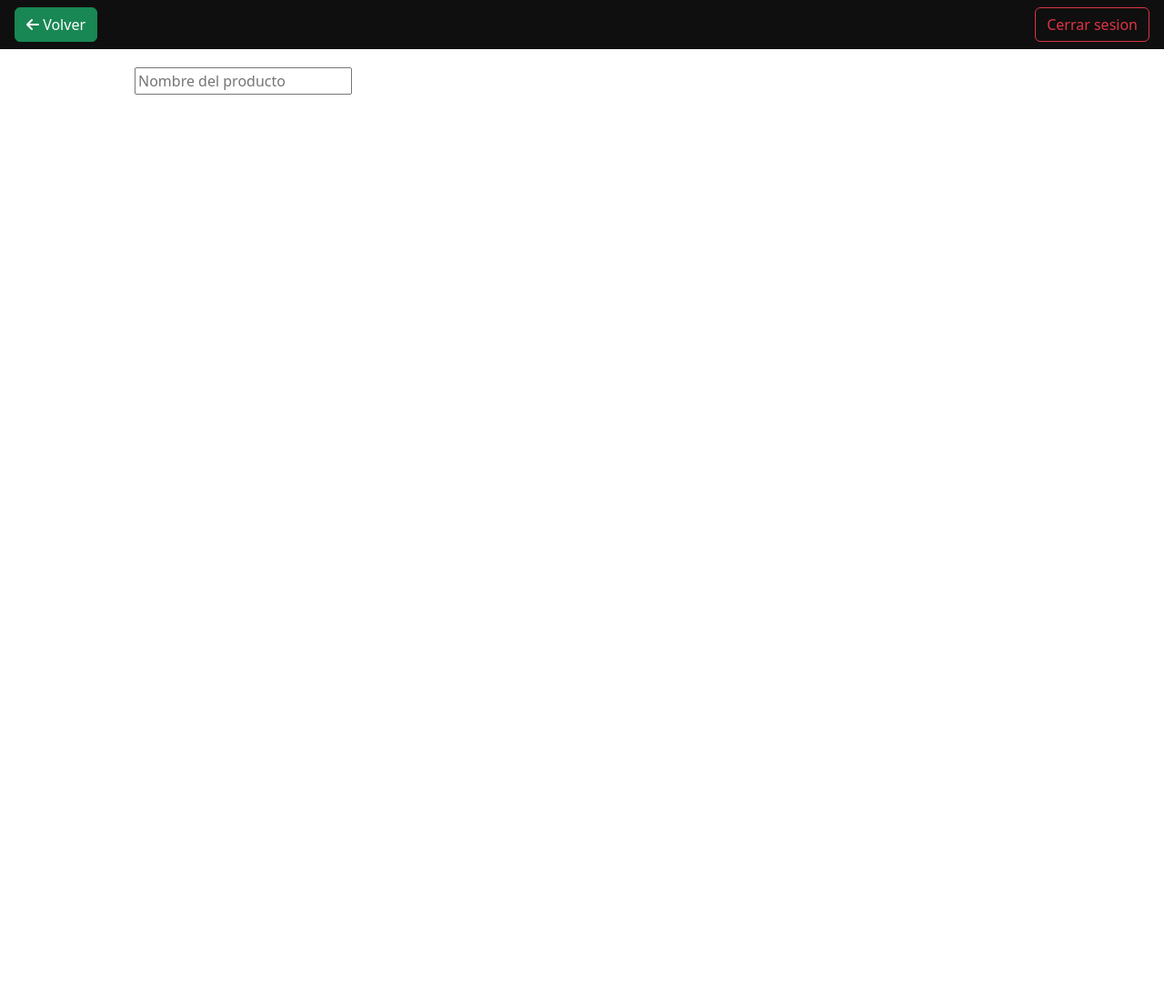
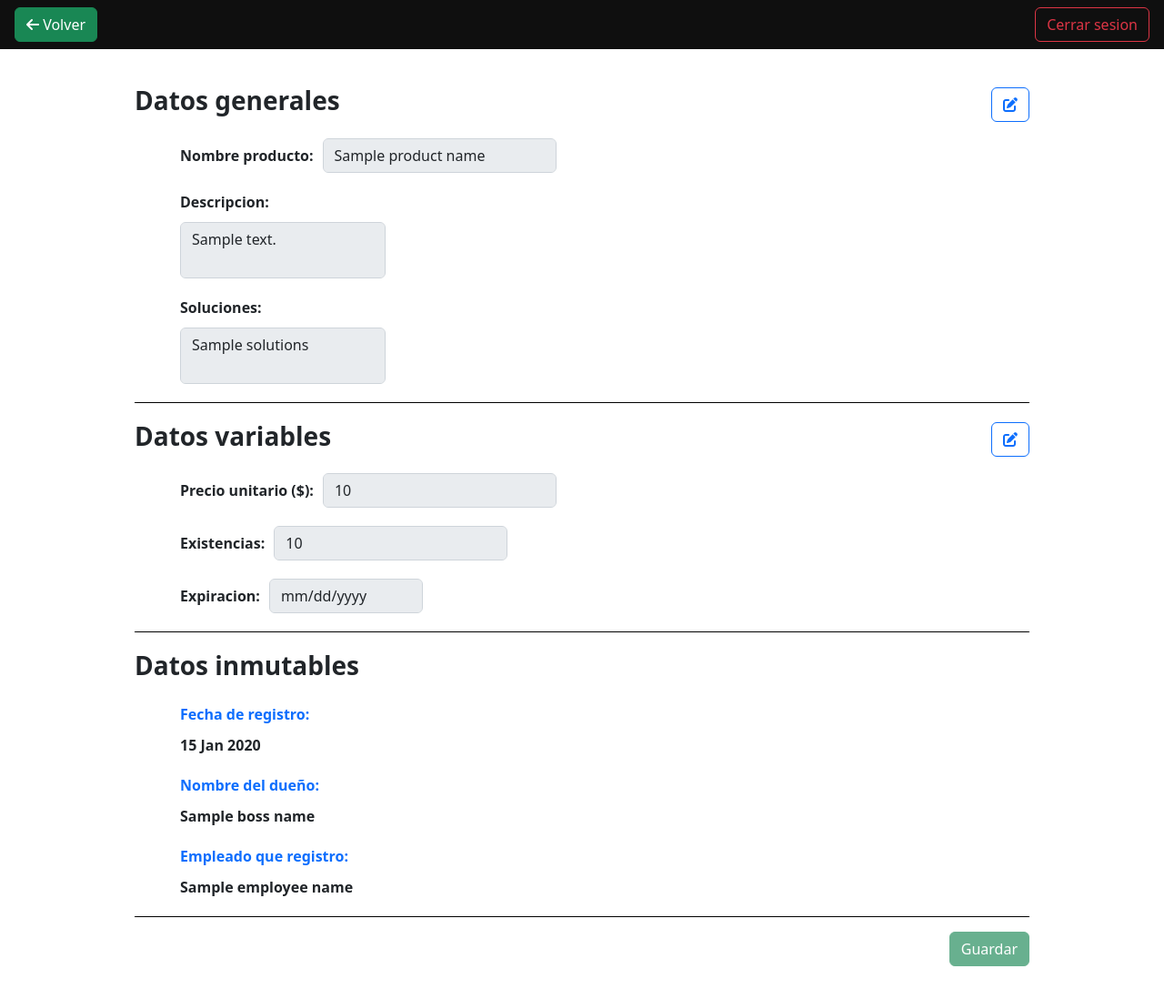
Before and after one commit to Ju4nM/FWS, a Node project: template src/views/product.ejs in a window 1280 px wide. Shown: the whole page at 91% size. Before the commit the page ends 800 px from the top, so only its background shows below. Run offline with Node 20 templates, Linux system fonts and the light colour scheme; the template is opened without the code that fills it: most values are stand-ins (such as "Sample title", 1, 10 or a date in 2020); some libraries are stand-ins or nearby versions.

Commit message:
Editar productos terminado

```diff
--- a/public/js/account/account.js
+++ b/public/js/account/account.js
@@ -1,4 +1,3 @@
-import EditButton from "./editButton.js";
 import SaveButton from "./saveButton.js";
 
 document.addEventListener("DOMContentLoaded", () => {
--- a/public/js/account/editButton.js
+++ b/public/js/account/editButton.js
@@ -1,9 +1,9 @@
 export default class EditButton {
 
-    constructor (idButton, typeFields, fnForEvent) {
+    constructor (idButton, selector, fnForEvent) {
         this.editButton = document.getElementById(idButton);
         this.dataCard = this.editButton.parentElement.parentElement;
-        this.fields = Array.from(this.dataCard.querySelectorAll(`input[type=${typeFields}]`));
+        this.fields = Array.from(this.dataCard.querySelectorAll(selector));
         this.fnForEvent = fnForEvent;
         this.isEditing = false;
 
--- /dev/null
+++ b/public/js/product/product.js
@@ -0,0 +1,20 @@
+import EditButton from "../account/editButton.js";
+import SaveButton from "./saveButton.js";
+
+document.addEventListener("DOMContentLoaded", () => {
+
+    let productId = document.getElementById("productId").value;
+    const btnSave = document.getElementById("btnSave");
+    const saveButton = new SaveButton("productForm", productId, btnSave);
+
+    let generalData = new EditButton ("generalData", "input[type=text], textarea", btnEditHandler);
+    let variableData = new EditButton ("variableData", "input", btnEditHandler);
+
+    saveButton.addEditButton(generalData);
+    saveButton.addEditButton(variableData);
+
+    function btnEditHandler (_, isEditing) {
+        if (isEditing) btnSave.removeAttribute("disabled");
+        saveButton.toggleEdit();
+    }
+});
--- /dev/null
+++ b/public/js/product/saveButton.js
@@ -0,0 +1,76 @@
+import Message from "../message.js";
+
+export default class SaveButton {
+
+    constructor (formId, productId, btnSave) {
+        this.productId = productId;
+        this.form = document.getElementById(formId);
+        this.btnSave = btnSave;
+        this.editButtons = [];
+        this.message = new Message ("message", "closeMsg");
+        this.eventListeners();
+    }
+
+    eventListeners () {
+
+        this.form.addEventListener("submit", e => {
+            e.preventDefault();
+            this.editData();
+        });
+    }
+
+    addEditButton (editButton) {
+        this.editButtons.push(editButton);
+    }
+
+    isButtonsEditMode () {
+        for (let i = 0; i < this.editButtons.length; i++) {
+            let currentButton = this.editButtons[i];
+
+            if (currentButton.getStatus()) return currentButton.getStatus();
+        }
+        return false;
+    }
+
+    toggleEdit () {
+
+        let isEditingMode = this.isButtonsEditMode();
+
+        if (!isEditingMode) {
+            this.btnSave.setAttribute("disabled", "");
+        }
+    }
+
+    editData () {
+
+        let data = new FormData(this.form);
+
+        fetch("/dashboard/product/edit", {
+            method: "POST",
+            body: new URLSearchParams(data)
+        })
+            .then(res => {
+                if (res.ok) {
+                    return res.json();
+                } else {
+                    throw "Error: " + res;
+                }
+            })
+            .then(res => {
+                if (res.status) {
+                    this.message.show(res.msg);
+                    this.setNewData(res.productData);
+                } else {
+                    this.message.showErrors(res.errors);
+                }
+            })
+            .catch(error => console.log(error));
+    }
+
+    setNewData (productData) {
+        let { productName, description, solutions, unitPrice, stock, expirationDate } = productData;
+        this.editButtons[0].setData([productName, description, solutions]);
+        this.editButtons[1].setData([unitPrice, stock, expirationDate]);
+        this.editButtons.forEach(button => button.lock());
+    }
+}
--- a/public/styles/account.css
+++ b/public/styles/account.css
@@ -43,10 +43,15 @@
     width: max-content;
 }
 
-.passwordSection > div > span {
+.passwordSection > div label {
     height: 38px;
     vertical-align: middle;
     line-height: 38px;
+}
+
+.cardContent textarea {
+    resize: none;
+    width: max-content;
 }
 
 .footer {
--- a/public/styles/dashboard.css
+++ b/public/styles/dashboard.css
@@ -381,6 +381,10 @@
 
 @media (max-width: 715px) {
 
+    .FormularioAgregarProducto {
+        width: 96%;
+    }
+
     .dataCard {
         grid-template-columns: repeat(2, 1fr);
     }
--- a/public/styles/product.css
+++ b/public/styles/product.css
@@ -16,3 +16,18 @@
 nav {
     background-color: #0f0f0f;
 }
+
+.dataGroup .data {
+    width: max-content;
+}
+
+.data label {
+    display: flex;
+    align-items: center;
+    gap: 10px;
+    width: max-content;
+}
+
+label input {
+    width: max-content;
+}
--- a/src/controllers/boss.controller.js
+++ b/src/controllers/boss.controller.js
@@ -102,8 +102,8 @@
 
     async updateData (data) {
 
-        let { userId, name, lastName, secondLastName, userName, password, email } = data;
-        password = await Cipher.hash(password);
+        let { userId, name, lastName, secondLastName, userName, password, email, passwordChanged } = data;
+        if (passwordChanged) password = await Cipher.hash(password);
         let result = await this.pool.request()
             .input("name", name)
             .input("lastName", lastName)
--- a/src/controllers/updateData.js
+++ b/src/controllers/updateData.js
@@ -58,6 +58,7 @@
         userData.userName = data.userName;
     }
 
+    userData.passwordChanged = false;
     if (data.hasOwnProperty("password")) {
         if (data.password === userData.password) {
             errors.push("La contraseña es la misma");
@@ -68,8 +69,9 @@
             validation.valPassword(data.password);
         }
         userData.password = data.password;
-        console.log(data.password);
-        console.log(userData);
+        userData.passwordChanged = true;
+        // console.log(data.password);
+        // console.log(userData);
     }
 
     errors = errors.concat(validation.getErrors());
--- a/src/views/product.ejs
+++ b/src/views/product.ejs
@@ -7,8 +7,8 @@
         <link href="https://cdn.jsdelivr.net/npm/bootstrap@5.2.0-beta1/dist/css/bootstrap.min.css" rel="stylesheet" integrity="sha384-0evHe/X+R7YkIZDRvuzKMRqM+OrBnVFBL6DOitfPri4tjfHxaWutUpFmBp4vmVor" crossorigin="anonymous">
         <script src="https://kit.fontawesome.com/5128f6ea7d.js" crossorigin="anonymous"></script>
         <link rel="stylesheet" href="/styles/overlay.css">
-        <link rel="stylesheet" href="/styles/product.css">
-        <!-- <script src="/js/account/account.js" type = "module"></script> -->
+        <link rel="stylesheet" href="/styles/account.css">
+        <script src="/js/product/product.js" type = "module"></script>
         <link rel="icon" href="/img/favicon.svg">
         <title>FWS - <%= productName %></title>
     </head>
@@ -16,7 +16,70 @@
         <nav class="py-2 px-3 d-flex gap-3 justify-content-between sticky-top"><a href = "/dashboard" class="btn btn-success"><i class="fa-solid fa-arrow-left"></i> Volver</a><a href = "/logout" class = "btn btn-outline-danger">Cerrar sesion</a></nav>
         <main>
             <form id = "productForm">
-                <input type="text" name="productName" placeholder="Nombre del producto">
+                <input type="hidden" name="productId" id = "productId" value = "<%= productId %>">
+                <div class="dataCard">
+                    <div class="header pb-3">
+                        <h3 class = "fw-bold">Datos generales</h3>
+                        <button type = "button" id = "generalData" class = "btn btn-outline-primary"><i class="fa-solid fa-pen-to-square"></i></button>
+                    </div>
+                    <div class="cardContent">
+                        <div>
+                            <label for = "productName" class = "fw-bold text-nowrap">Nombre producto: </label>
+                            <input type="text" id = "productName" class = "form-control" name="productName" placeholder="Nombre de producto" value = "<%= productName %>" disabled = "">
+                        </div>
+                        <div class = "flex-column align-items-start">
+                            <label for="description" class = "fw-bold">Descripcion: </label>
+                            <textarea placeholder = "Descripcion" class = "form-control" name="description" id="description" rows="2" disabled = ""><%= description %></textarea>
+                        </div>
+                        <div class = "flex-column align-items-start">
+                            <label for="solutions" class = "fw-bold">Soluciones: </label>
+                            <textarea placeholder = "Soluciones" name="solutions" id="solutions" rows="2" class = "form-control" disabled = ""><%= solutions %></textarea>
+                        </div>
+                    </div>
+                </div>
+
+                <div class="dataCard">
+                    <div class="header pb-3">
+                        <h3 class = "fw-bold">Datos variables</h3>
+                        <button type = "button" id = "variableData" class = "btn btn-outline-primary"><i class="fa-solid fa-pen-to-square"></i></button>
+                    </div>
+                    <div class="cardContent">
+                        <div>
+                            <label for = "unitPrice" class = "fw-bold text-nowrap">Precio unitario ($): </label>
+                            <input type="number" step = "0.5" id = "unitPrice" class = "form-control" name="unitPrice" placeholder="Precio unitario" value = "<%= unitPrice %>" disabled = "">
+                        </div>
+                        <div>
+                            <label for="stock" class = "fw-bold">Existencias: </label>
+                            <input type="number" name="stock" id="stock" value = "<%= stock %>" disabled = "" class = "form-control">
+                        </div>
+                        <div>
+                            <label for="expirationDate" class = "fw-bold">Expiracion: </label>
+                            <input type="date" name="expirationDate" id="expirationDate" value = "<%= expirationDate.split("-").reverse().join("-") %>" class = "form-control" disabled = "">
+                        </div>
+                    </div>
+                </div>
+
+                <div class="dataCard">
+                    <div class="header pb-3">
+                        <h3 class = "fw-bold">Datos inmutables</h3>
+                    </div>
+                    <div class="cardContent">
+                        <div class = "flex-column align-items-start">
+                            <span class = "fw-bold text-nowrap text-primary">Fecha de registro: </span><span class = "fw-bold"><%= creationDate %></span>
+                        </div>
+                        <div class = "flex-column align-items-start">
+                            <span class = "fw-bold text-nowrap text-primary">Nombre del dueño: </span><span class = "fw-bold"><%= bossName %></span>
+                        </div>
+                        <% if (employeeName !== null) { %>
+                            <div class = "flex-column align-items-start">
+                                <span class = "fw-bold text-primary text-nowrap">Empleado que registro: </span> <span class = "fw-bold"><%= employeeName %></span>
+                            </div>
+                        <% } %>
+                    </div>
+                </div>
+                <div class="d-flex py-3 justify-content-end">
+                    <button type = "submit" id = "btnSave" disabled = "" class = "btn btn-success">Guardar</button>
+                </div>
             </form>
         </main>
         <div class="overlay" style = "display: none;">
@@ -24,14 +87,6 @@
                 <div class="header mb-3"><span>Alerta </span><input type="button" id="closeMsg" class="btn-close"></div>
                 <p></p>
             </div>
-            <div class="msg" id = "modalInput" style="display: none;">
-                <form>
-                    <div class="header mb-3"><span class = "fw-bold">Confirmaci&oacute;n: </span><input type="button" id="closeModal" class="btn-close" /></div>
-                    <p class = "fw-bold">Escriba su contrase&ntilde;a actual para confirmar los cambios:</p>
-                    <input type="password" id = "modalField" class = "form-control" placeholder="Contrase&ntilde;a">
-                    <div class="d-flex justify-content-end mt-3"><button type = "input" id = "modalButton" class="btn btn-success">Confirmar</button></div>
-                </form>
-            </div>
         </div>
     </body>
 </html>
```
Also changed, not shown: public/js/account/saveButton.js (+4 -5 lines), src/controllers/product.controller.js (+17 -0 lines), src/routes/productRoutes.js (+79 -3 lines), src/views/account.ejs (+7 -7 lines).
